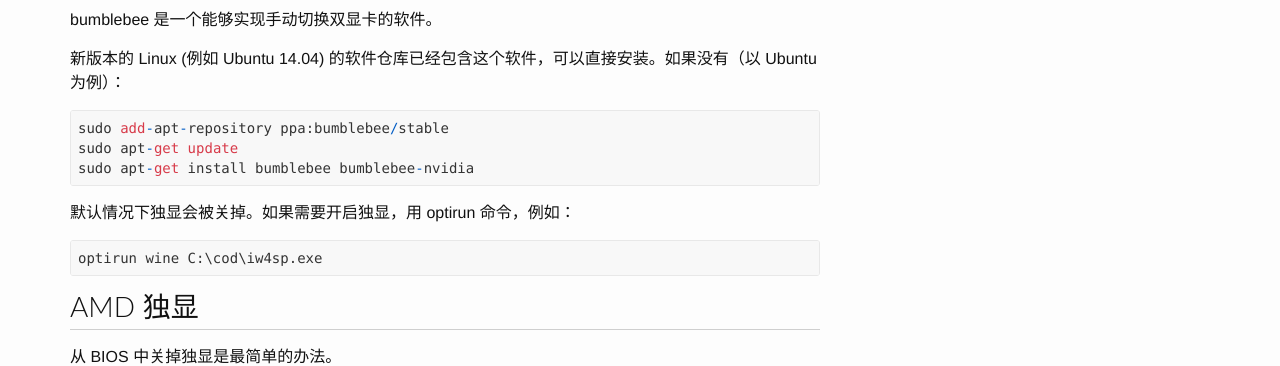
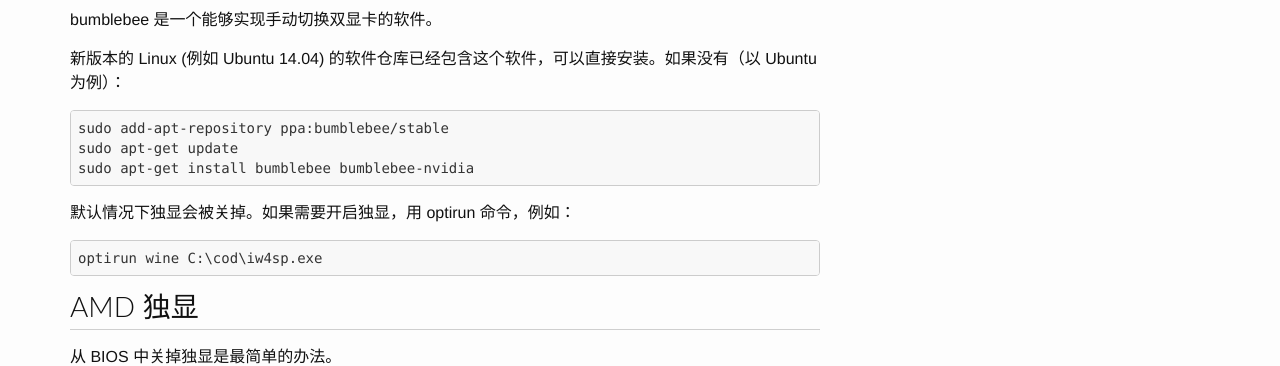
Before and after one commit to upclinux/intro, a Jekyll site: the page built from _posts/configuration/2003-12-28-video-card.markdown, in a window 1280 px wide. Shown: the part 760-1126 px from the top of the page. Built offline with Jekyll 4.4.1, drawn with Linux system fonts in a browser that asks for light colours; nearby versions of some CDN libraries; comment, search, counter and statistics services are not loaded.

Commit message:
修改样式

```diff
--- a/_config.yml
+++ b/_config.yml
@@ -15,6 +15,10 @@
 
 # force https
 force_https: upclinux.github.io
+
+# Gems
+gems:
+- jemoji
 
 # Build settings
 markdown: kramdown
--- a/_includes/head.html
+++ b/_includes/head.html
@@ -26,7 +26,8 @@
   <script type="text/javascript" src="//code.jquery.com/jquery-1.11.3.min.js"></script>
   <script type="text/javascript" src="//maxcdn.bootstrapcdn.com/bootstrap/3.3.4/js/bootstrap.min.js"></script>
   <script type="text/javascript" src="{{ "/js/index.js" | prepend:site.baseurl }}"></script>
-
-  <script type="text/javascript" src="//cdnjs.cloudflare.com/ajax/libs/highlight.js/8.6/highlight.min.js"></script>
+<!--
+  <script type="text/javascript" src="{{ site.baseurl }}/static/js/highlight.min.js"></script>
   <script>hljs.initHighlightingOnLoad();</script>
+-->
 </head>
--- a/_sass/_base.scss
+++ b/_sass/_base.scss
@@ -110,21 +110,30 @@
 pre,
 code {
     font-size: 14px;
+//    border: 1px solid $grey-color-light;
+//    border-radius: 3px;
+//    background-color: #f8f8f8;
+}
+
+code {
+    padding: 1px 5px;
     border: 1px solid $grey-color-light;
     border-radius: 3px;
     background-color: #f8f8f8;
 }
 
-code {
-    padding: 1px 5px;
+pre > code {
+    border: 0;
+//    padding-right: 0;
+//    padding-left: 0;
+    display: block;
+    overflow-x: auto;
+    padding: 0.5em;
+    color: #333;
+    background: #f8f8f8;
 }
 
-pre > code {
-    border: 0;
-    padding-right: 0;
-    padding-left: 0;
-}
-
+/*
 .highlight pre code {
     display: block;
     overflow-x: auto;
@@ -132,6 +141,8 @@
     color: #333;
     background: #f8f8f8;
 }
+*/
+
 
 
 
--- a/_sass/_layout.scss
+++ b/_sass/_layout.scss
@@ -152,3 +152,7 @@
     padding: 0 .3em;
     font-size: $small-font-size * 0.75;
 }
+
+.blackout {
+    background-color: $text-color;
+}
--- a/js/callout.js
+++ b/js/callout.js
@@ -1,14 +1,29 @@
-function callout(){
+(function (){
   var ele = document.querySelector('article');
   if (ele === null) return false;
 
   var text = ele.innerHTML;
+  var style;
+  var reg,reg2;
+  // Callout start
   text = text.replace(/<p>\s*?\[%\s*?callout\s*?%\]\s*?<\/p>/g, '<div class="callout callout-primary">');
+  reg = /<p>\s*?\[%\s*?callout\s*?%\]\s*?(.*?)<\/p>/;
+  while (style=reg.exec(text)) {
+    text=text.replace(reg, '<div class="callout callout-primary"><h4>'+style[1]+'</h4>');
+  }
+
+  reg = /<p>\s*?\[%\s*?callout\s+?style\s*?=\s*?["]{0,1}(.*?)["]{0,1}\s*?%\]\s*?<\/p>/;
+  var reg2 = /<p>\s*?\[%\s*?callout\s+?style\s*?=\s*?["]{0,1}(.*?)["]{0,1}\s*?%\]\s*?(.*?)<\/p>/;
+  while (style=reg.exec(text)) {
+    text=text.replace(reg, '<div class="callout callout-'+style[1]+'">');
+  }
+  while (style=reg2.exec(text)) {
+    text=text.replace(reg2, '<div class="callout callout-'+style[1]+'"><h4>'+style[2]+'</h4>');
+  }
+
+  // endcallout
   text = text.replace(/<p>\s*?\[%\s*?endcallout\s*?%\]\s*?<\/p>/g, '</div>');
-
-  var reg = /<p>\s*?\[%\s*?callout\s+?style\s*?=\s*?["]{0,1}(.*?)["]{0,1}\s*?%\]\s*?<\/p>/;
-  var style;
-  while (style=reg.exec(text)) text=text.replace(reg, '<div class="callout callout-'+style[1]+'">');
+  text = text.replace(/\s*?\[%\s*?endcallout\s*?%\]\s*?<\/p>/g, '</p></div>');
 
   ele.innerHTML = text;
-};callout();
+})();
```
